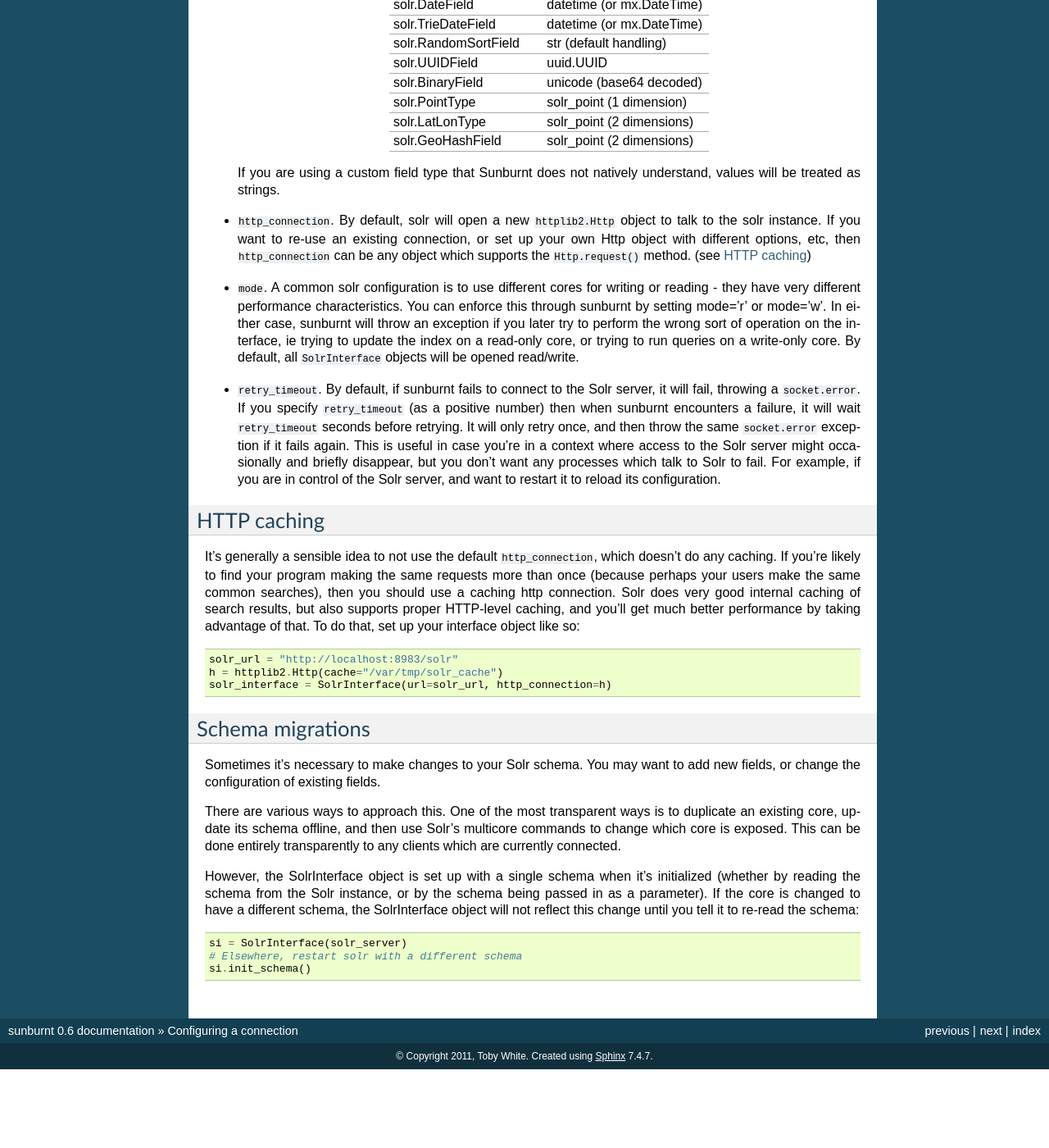
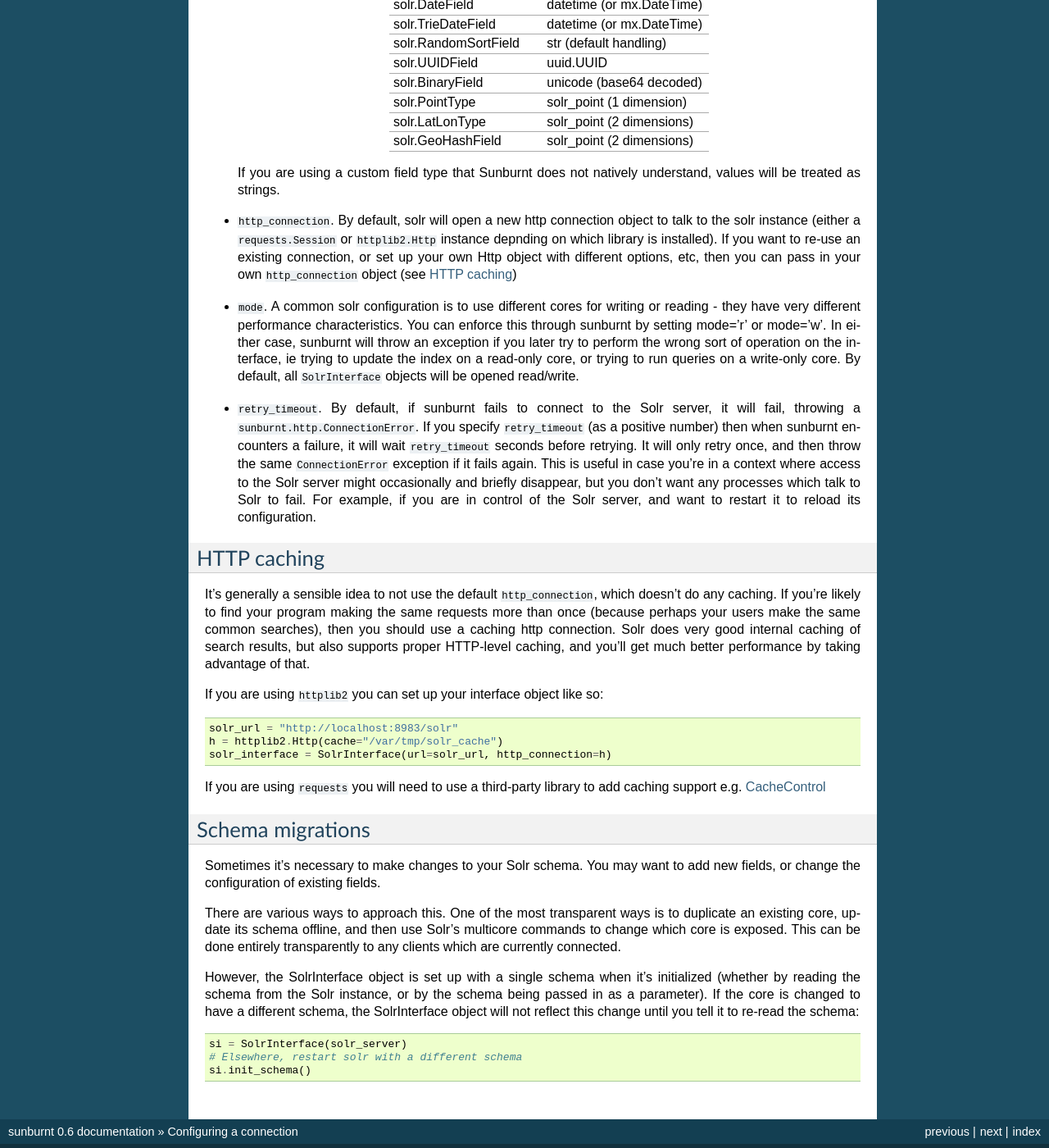
Before and after one commit to tow/sunburnt, a Sphinx documentation site: the page built from docs/connectionconfiguration.rst, in a window 1280 px wide and 1400 px high, scrolled down 984 px. Shown: the whole window at 82% size. Built offline with Sphinx 7.4.7, drawn with Linux system fonts in a browser that asks for light colours; before the commit the page ends 2288 px from its top, so only the background shows below that.

Commit message:
Update docs to reflect new `requests` support

```diff
--- a/README.rst
+++ b/README.rst
@@ -22,7 +22,7 @@ Dependencies
 
 - Requirements:
 
-  * `httplib2 <http://code.google.com/p/httplib2/>`_
+  * `httplib2 <http://code.google.com/p/httplib2/>`_ **or** `requests <http://requests.readthedocs.org/>`_
   * `lxml <http://lxml.de>`_
 
 - Strongly recommended:
--- a/docs/connectionconfiguration.rst
+++ b/docs/connectionconfiguration.rst
@@ -73,11 +73,12 @@ parameters.
   If you are using a custom field type that Sunburnt does not
   natively understand, values will be treated as strings.
 
-* ``http_connection``. By default, solr will open a new ``httplib2.Http``
-  object to talk to the solr instance. If you want to re-use an
-  existing connection, or set up your own Http object with different
-  options, etc, then ``http_connection`` can be any object which supports
-  the ``Http.request()`` method. (see :ref:`http-caching`)
+* ``http_connection``. By default, solr will open a new http connection object
+  to talk to the solr instance (either a ``requests.Session`` or
+  ``httplib2.Http`` instance depnding on which library is installed). If you
+  want to re-use an existing connection, or set up your own Http object with
+  different options, etc, then you can pass in your own ``http_connection``
+  object (see :ref:`http-caching`)
 
 * ``mode``. A common solr configuration is to use different cores for
   writing or reading - they have very different performance
@@ -88,16 +89,16 @@ parameters.
   trying to run queries on a write-only core. By default, all
   ``SolrInterface`` objects will be opened read/write.
 
-* ``retry_timeout``. By default, if sunburnt fails to connect to the
-  Solr server, it will fail, throwing a ``socket.error``. If you
-  specify ``retry_timeout`` (as a positive number) then when
-  sunburnt encounters a failure, it will wait ``retry_timeout``
-  seconds before retrying. It will only retry once, and then throw
-  the same ``socket.error`` exception if it fails again. This is
-  useful in case you’re in a context where access to the Solr
-  server might occasionally and briefly disappear, but you don’t want
-  any processes which talk to Solr to fail. For example, if you are
-  in control of the Solr server, and want to restart it to reload its configuration.
+* ``retry_timeout``. By default, if sunburnt fails to connect to the Solr
+  server, it will fail, throwing a ``sunburnt.http.ConnectionError``. If you
+  specify ``retry_timeout`` (as a positive number) then when sunburnt
+  encounters a failure, it will wait ``retry_timeout`` seconds before retrying.
+  It will only retry once, and then throw the same ``ConnectionError``
+  exception if it fails again. This is useful in case you’re in a context where
+  access to the Solr server might occasionally and briefly disappear, but you
+  don’t want any processes which talk to Solr to fail. For example, if you are
+  in control of the Solr server, and want to restart it to reload its
+  configuration.
 
 .. _http-caching:
 
@@ -110,7 +111,9 @@ making the same requests more than once (because perhaps your users
 make the same common searches), then you should use a caching http
 connection. Solr does very good internal caching of search results, but
 also supports proper HTTP-level caching, and you'll get much better performance
-by taking advantage of that. To do that, set up your interface object
+by taking advantage of that.
+
+If you are using ``httplib2`` you can set up your interface object
 like so:
 
 ::
@@ -118,6 +121,10 @@ like so:
  solr_url = "http://localhost:8983/solr"
  h = httplib2.Http(cache="/var/tmp/solr_cache")
  solr_interface = SolrInterface(url=solr_url, http_connection=h)
+
+
+If you are using ``requests`` you will need to use a third-party library to add
+caching support e.g. `CacheControl <http://cachecontrol.readthedocs.org/>`_
 
 
 Schema migrations
```
